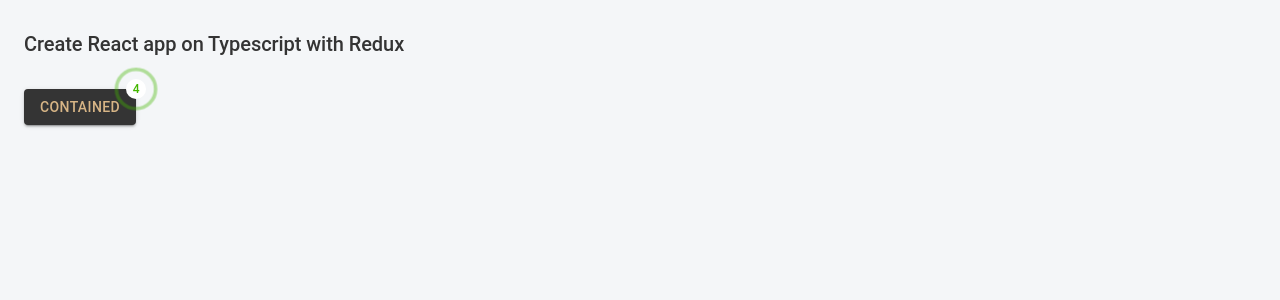
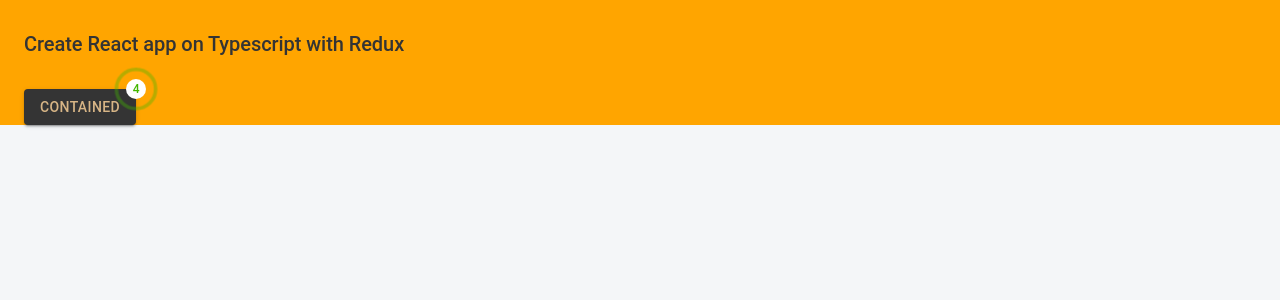
Before and after one commit to Oscar-1st/burak-react, a React (Create React App) app: page / in a window 1280 px wide. Shown: the top 300 px of the page. Built offline with nearby package versions, Linux system fonts and the light colour scheme.

Commit message:
fix: app.tsx modify

```diff
--- a/src/app/App.tsx
+++ b/src/app/App.tsx
@@ -5,7 +5,7 @@
 
 function App() {
   return (
-    <Container sx={{backgournd: "orange"}}>
+    <Container sx={{background: "orange"}}>
       <Stack direction="column">
         <Box sx={{my:4}}>
           <Typography variant="h4" component={"h4"}>
```
